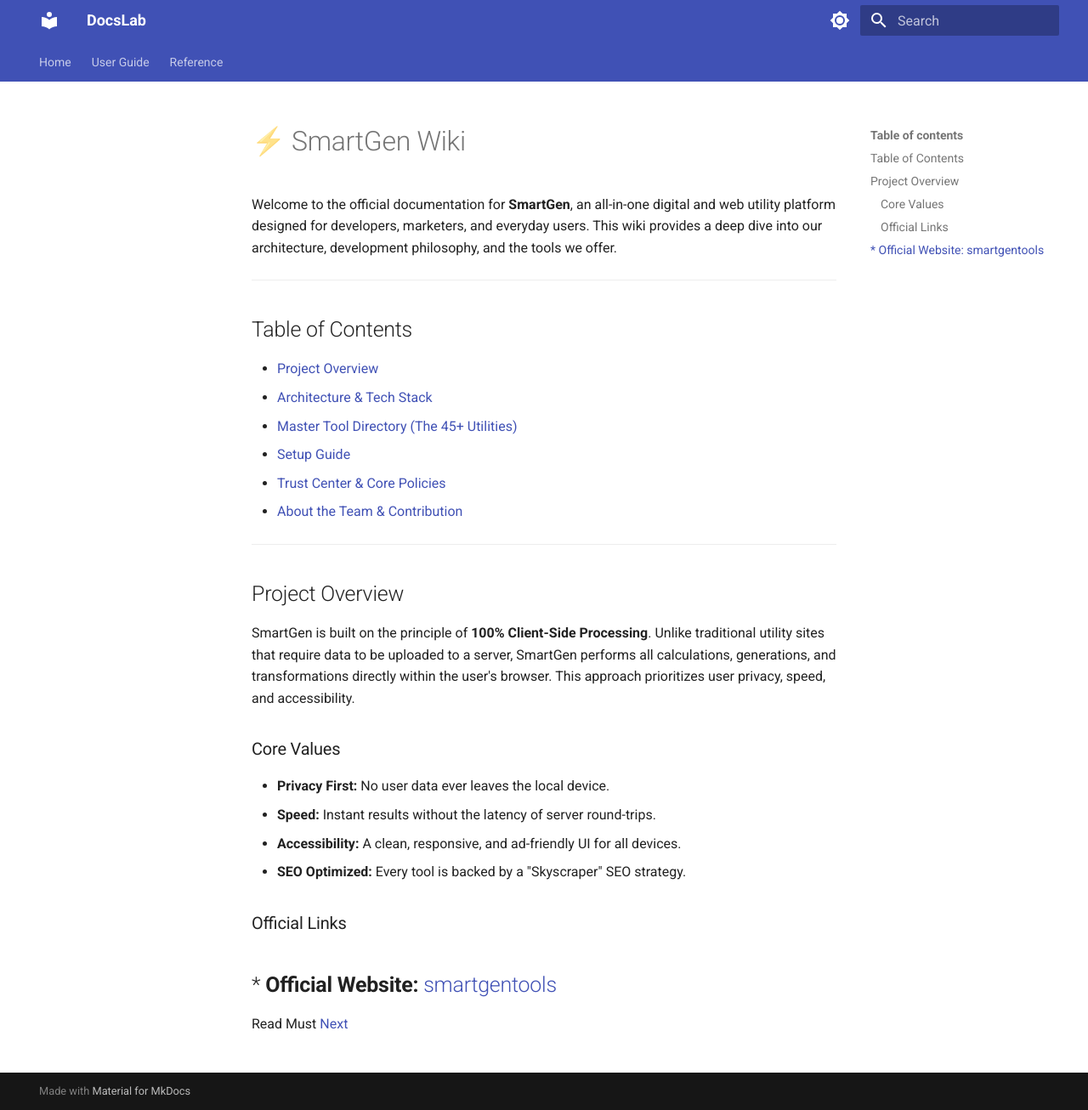
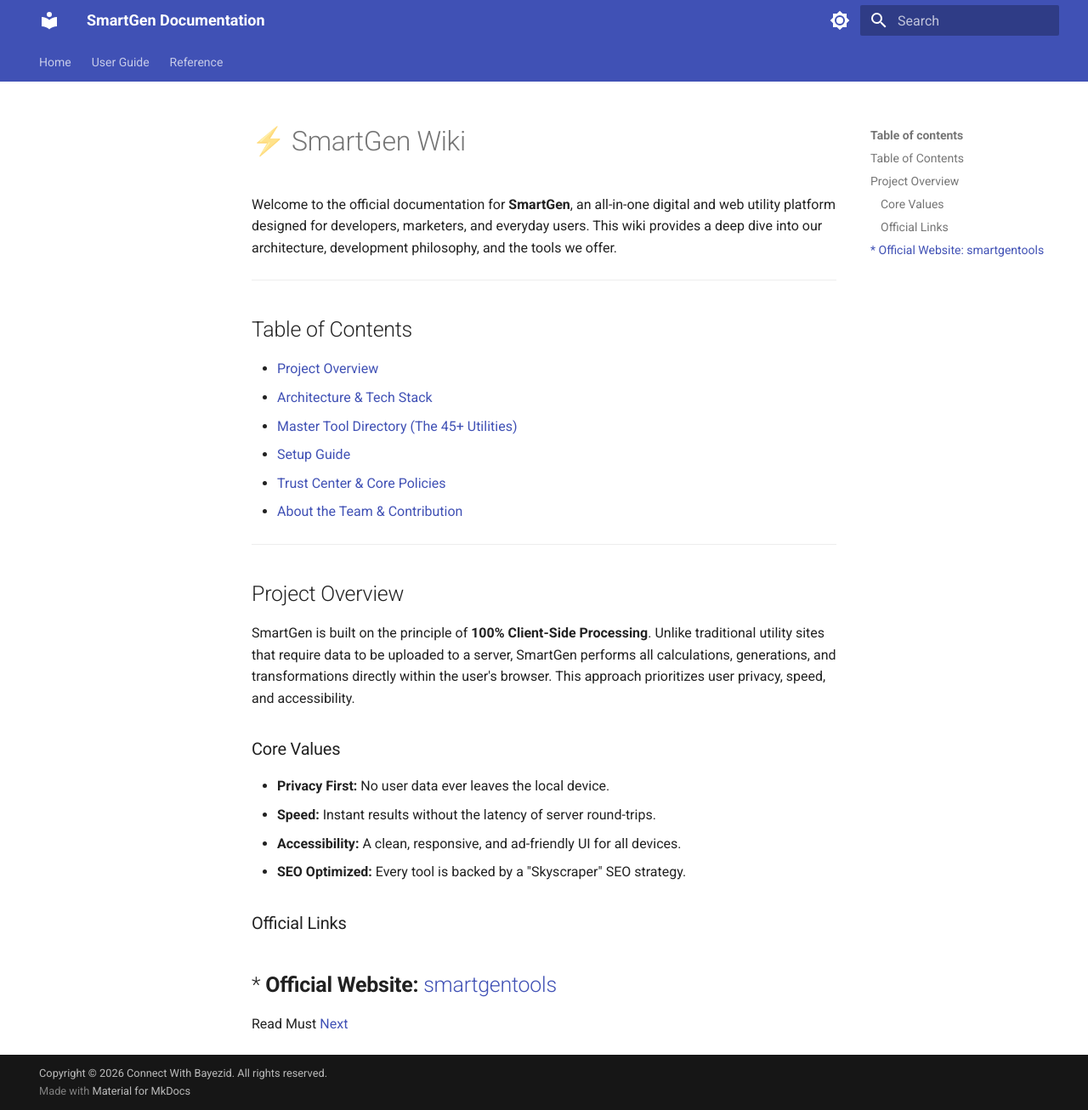
Before and after one commit to bayzed123/docslab, an MkDocs documentation site: the page built from docs/ SmartGen Wiki.md, in a window 1280 px wide and 1306 px high. Shown: the whole window at 85% size. Built offline with MkDocs 1.6.1 and Material for MkDocs 9.7.7, drawn with Linux system fonts in a browser that asks for light colours; plug-ins that fetch from the network failed and are left out.

Commit message:
Update mkdocs.yml

```diff
--- a/mkdocs.yml
+++ b/mkdocs.yml
@@ -1,10 +1,13 @@
-site_name: DocsLab
+site_name: SmartGen Documentation
 site_description: Central Documentation Hub for Connect With Bayezid
 site_author: Sayad Md Bayezid Hosan
 site_url: https://bayzed123.github.io/docslab/
 
+copyright: "Copyright &copy; 2026 Connect With Bayezid. All rights reserved."
+
 theme:
   name: material
+  custom_dir: overrides
   palette:
     - scheme: default
       primary: indigo
@@ -31,7 +34,6 @@ plugins:
       cards_layout_dir: layouts
       cards_layout: custom
 
-
 markdown_extensions:
   - pymdownx.highlight:
       anchor_linenums: true
```
